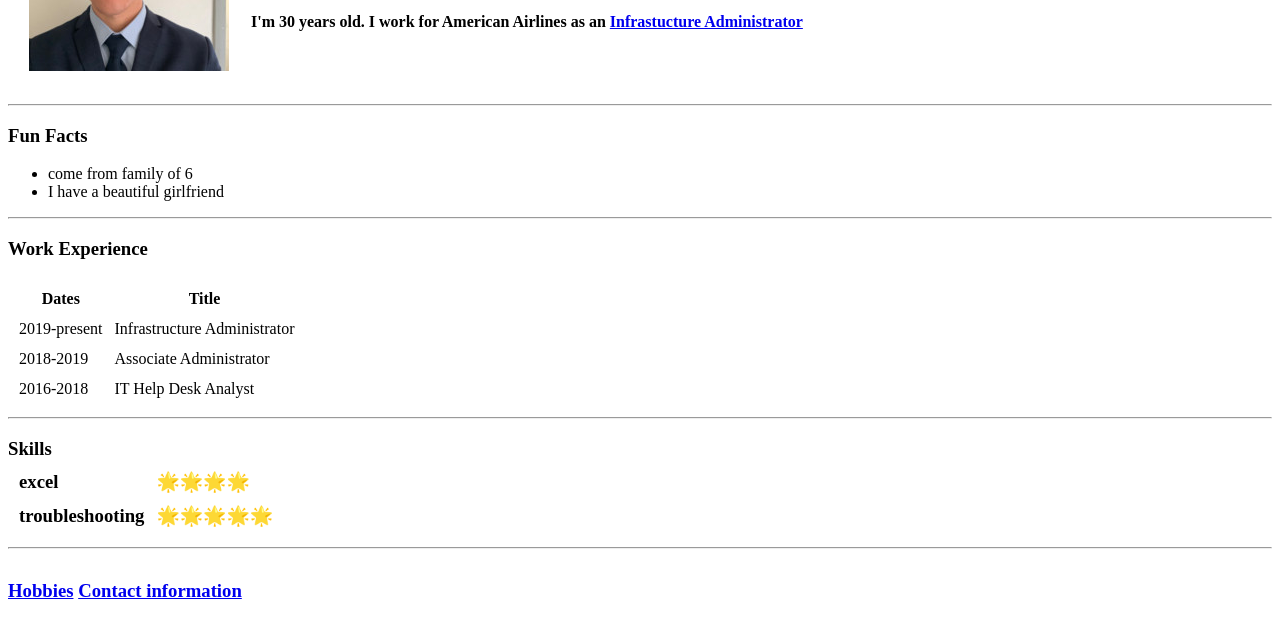
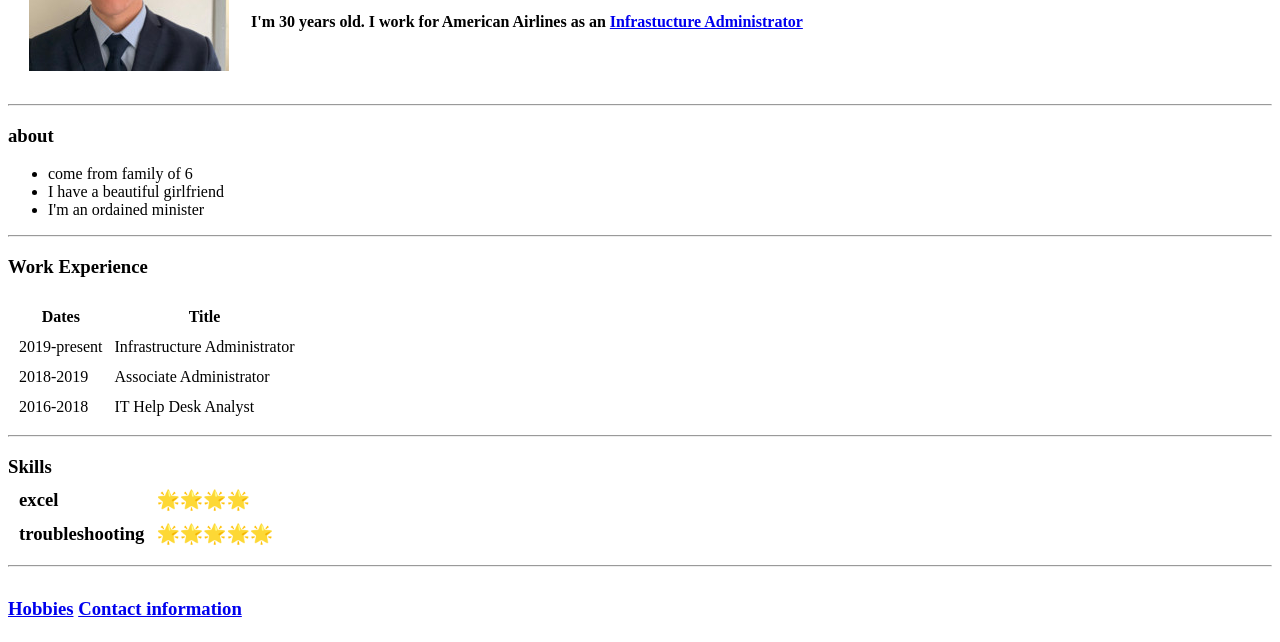
Before and after one commit to pquang/cv, a plain HTML site: page index.html in a window 1280 px wide. Shown: the part 158-800 px from the top of the page. Drawn offline with Linux system fonts and the light colour scheme.

Commit message:
Update index.html

```diff
--- a/index.html
+++ b/index.html
@@ -17,10 +17,11 @@
   </table>
 
   <hr>
-  <h3>Fun Facts</h3>
+  <h3>about</h3>
     <ul>
       <li> come from family of 6</li>
       <li>I have a beautiful girlfriend</li>
+      <Li>I'm an ordained minister</li>
     </ul>
     <hr></hr>
     <h3>Work Experience</h3>
```
